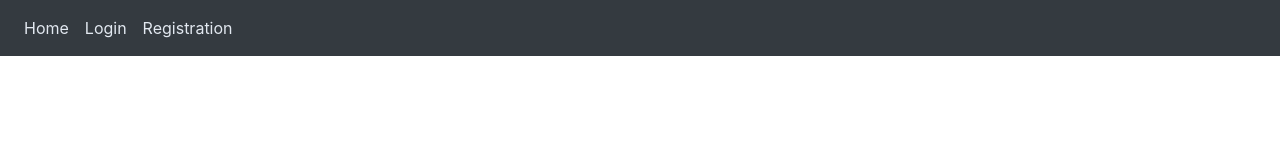
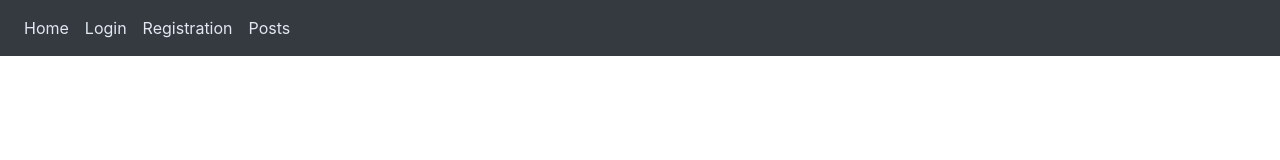
Before and after one commit to Meri-Antonyann/admin_panel_and_search_functionality_frontend_with_VueJs, a Vue app: page / in a window 1280 px wide. Shown: the top 160 px of the page. Built offline with nearby package versions, Linux system fonts and the light colour scheme; no server answers; the HTML template or start-up script is replaced by a standard one.

Commit message:
added staticjson

```diff
--- a/src/components/custom/Navbar.vue
+++ b/src/components/custom/Navbar.vue
@@ -15,6 +15,11 @@
         <b-nav-item>
           <router-link to="/register">
             Registration
+          </router-link>
+        </b-nav-item>
+        <b-nav-item>
+          <router-link to="/posts">
+            Posts
           </router-link>
         </b-nav-item>
         <b-nav-item v-if="token">
```
Also changed, not shown: static.json (added, +7 -0 lines), server.js (added).
